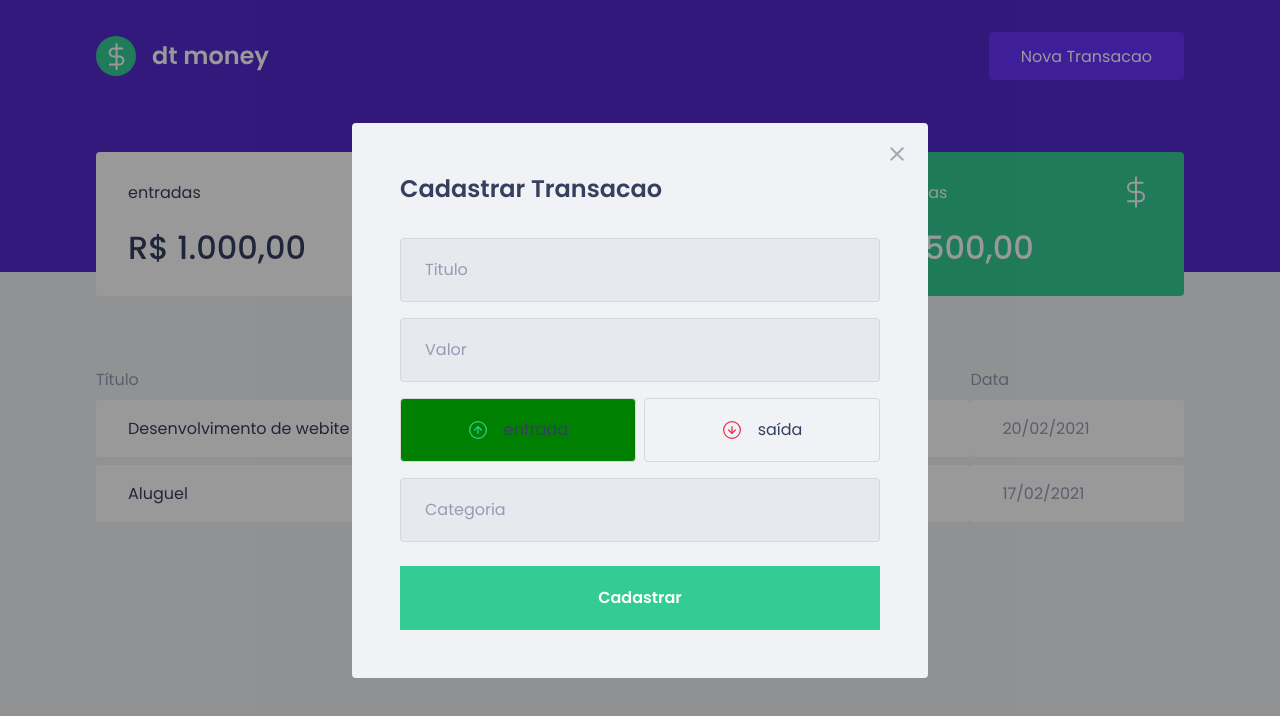
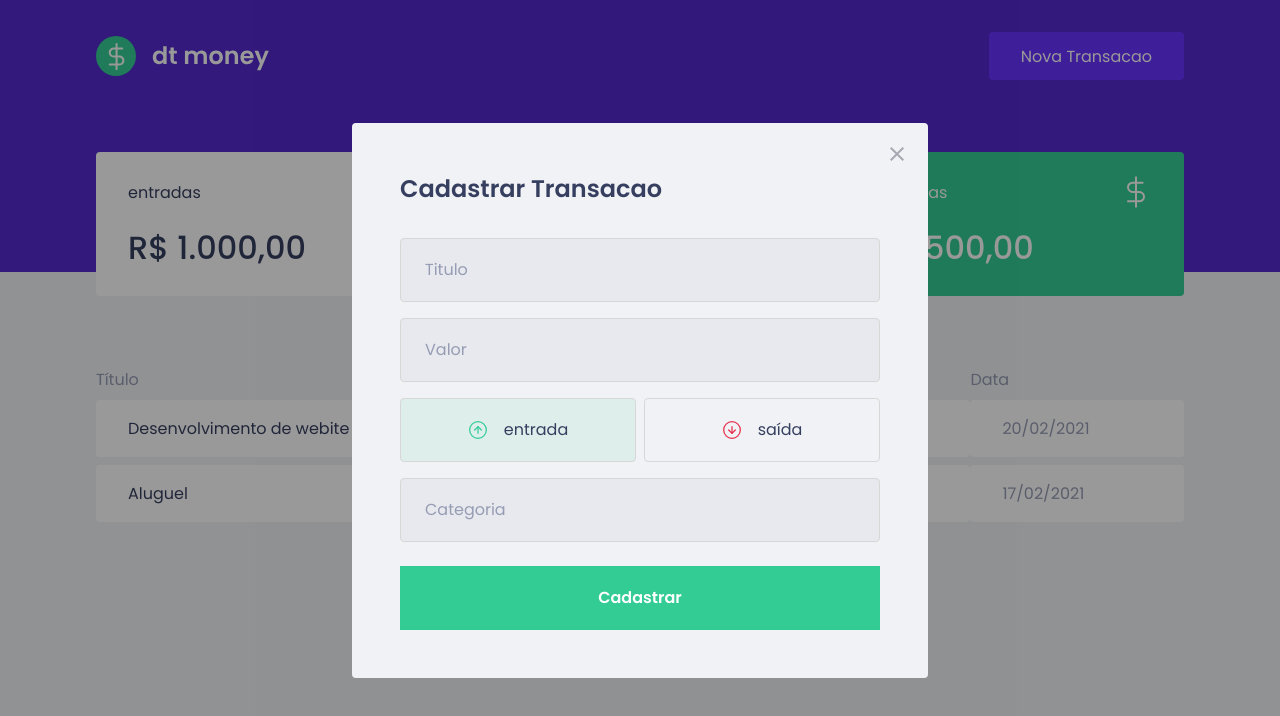
Before and after one commit to antonioqm/dt-money, a React (Create React App) app: page / in a window 1280 px wide. Both pictures are taken after a click on the button "Nova Transacao". Shown: the top 716 px of the page. Built offline with nearby package versions, Linux system fonts and the light colour scheme; no server answers; what miragejs would draw is missing.

Commit message:
Cores dos botões

```diff
--- a/src/Components/NewTransactionModal/index.tsx
+++ b/src/Components/NewTransactionModal/index.tsx
@@ -46,6 +46,7 @@
           type='button'
           onClick={()=>{setType('deposit')}}
           isActive={type === 'deposit'}
+          activeColor="green"
           >
             <img src={incomeImg} alt=""  />
             <span>entrada</span>
@@ -55,6 +56,7 @@
           type='button'
           onClick={()=>{setType('withdraw')}}
           isActive={type === 'withdraw'}
+          activeColor="red"
           >
             <img src={outcomeImg} alt=""  />
             <span>saída</span>
--- a/src/Components/NewTransactionModal/styles.ts
+++ b/src/Components/NewTransactionModal/styles.ts
@@ -1,5 +1,5 @@
 import styled from "styled-components";
-import {darken} from 'polished'
+import {darken, transparentize} from 'polished'
 export const Container = styled.form`
   h2{
     color: var(--text-title);
@@ -52,7 +52,15 @@
 `
 
 interface RadioBoxProps {
-  isActive: boolean
+  isActive: boolean;
+  activeColor: 'green' | 'red';
+}
+
+
+
+const colors = {
+  green: '#33cc95',
+  red: '#e52e4d'
 }
 
 export const RadioBox = styled.button<RadioBoxProps>`
@@ -60,7 +68,11 @@
     border: 1px solid #d7d7d7;
     border-radius: 0.25rem;
 
-    background: ${(props) => props.isActive ? 'green' : 'transparent'};
+    background: ${
+    (props) => props.isActive
+    ? transparentize(0.9, colors[props.activeColor])
+    : 'transparent'
+    };
 
     display: flex;
     align-items: center;
```
